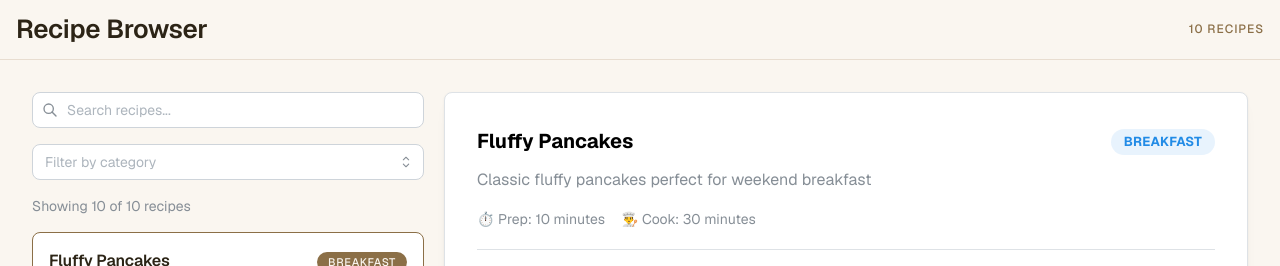
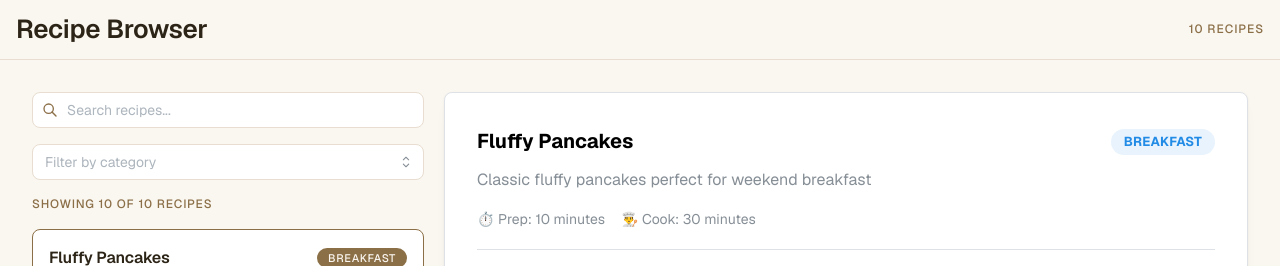
Before and after one commit to leahgarrett/recipes, a React (Vite) app: page / in a window 1280 px wide. Shown: the top 266 px of the page. Built offline with nearby package versions, Linux system fonts and the light colour scheme.

Commit message:
Restyle recipe list search, filter, and count

```diff
--- a/src/components/RecipeList.tsx
+++ b/src/components/RecipeList.tsx
@@ -28,26 +28,37 @@ export function RecipeList({ recipes, onSelectRecipe, selectedRecipeId }: Recipe
     <Stack gap="md">
       <TextInput
         placeholder="Search recipes..."
-        leftSection={<IconSearch size={16} />}
+        leftSection={<IconSearch size={16} color="#8B6F47" />}
         value={searchTerm}
         onChange={(e) => setSearchTerm(e.currentTarget.value)}
         aria-label="Search recipes by name or description"
+        styles={{
+          input: { backgroundColor: '#FFFFFF', borderColor: '#E8DDD0', color: '#2C2416' },
+        }}
       />
 
       <Select
         placeholder="Filter by category"
         data={[
           { value: '', label: 'All Categories' },
-          ...categories.map(cat => ({ value: cat, label: cat }))
+          ...categories.map(cat => ({ value: cat, label: cat })),
         ]}
         value={categoryFilter}
         onChange={setCategoryFilter}
         clearable
         aria-label="Filter recipes by category"
+        styles={{
+          input: { backgroundColor: '#FFFFFF', borderColor: '#E8DDD0', color: '#2C2416' },
+        }}
       />
 
-      <Text size="sm" c="dimmed" aria-live="polite">
-        Showing {filteredRecipes.length} of {recipes.length} recipes
+      <Text
+        size="xs"
+        c="#8B6F47"
+        aria-live="polite"
+        style={{ textTransform: 'uppercase', letterSpacing: '0.07em', fontWeight: 500 }}
+      >
+        Showing {filteredRecipes.length} of {recipes.length} {recipes.length === 1 ? 'recipe' : 'recipes'}
       </Text>
 
       <Stack gap="sm" component="ul" style={{ listStyle: 'none', padding: 0, margin: 0 }}>
```
